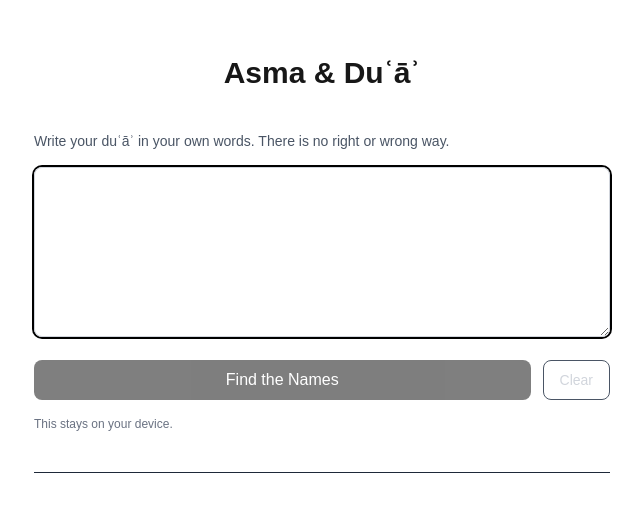
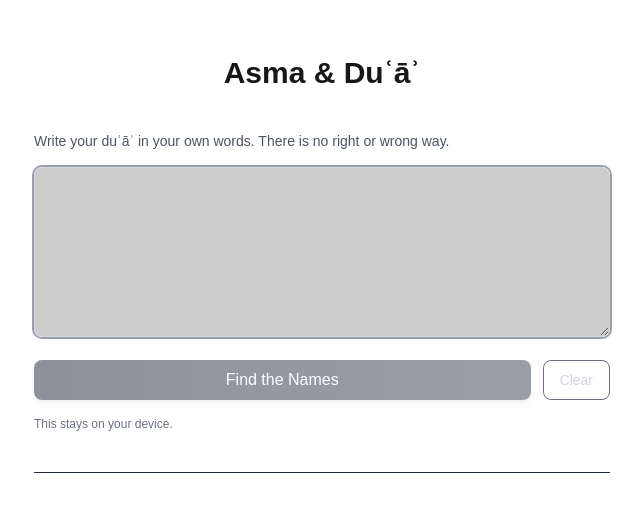
Before and after one commit to hayfaawshan/asma-and-dua, a Next.js app: page / in a window 1280 px wide. Shown: the part 136-648 px from the top of the page, without its empty margins (318-961 px from the left). Built offline with nearby package versions, Linux system fonts and the light colour scheme.

Commit message:
update styling of button

```diff
--- a/components/DuaInput.tsx
+++ b/components/DuaInput.tsx
@@ -40,22 +40,39 @@ export default function DuaInput({
         value={dua}
         onChange={(e) => setDua(e.target.value)}
         rows={6}
-        className="w-full rounded-lg border border-gray-300 p-3 focus:outline-none focus:ring-2 focus:ring-black"
+        className="w-full rounded-lg border border-gray-300 bg-black/20 p-3 focus:outline-none focus:ring-2 focus:ring-gray-400"
       />
 
       <div className="flex gap-3">
+        {/* Find button */}
         <button
           disabled={loading || dua.trim().length === 0}
           onClick={onSubmit}
-          className="flex-1 rounded-lg bg-black px-4 py-2 text-white hover:bg-gray-800 disabled:opacity-50"
+          className="
+            flex-1 rounded-lg
+            bg-gradient-to-r from-gray-800 to-gray-700
+            px-4 py-2 text-white
+            hover:from-gray-700 hover:to-gray-600
+            transition
+            shadow-md
+            disabled:opacity-50
+          "
         >
           {buttonLabel}
         </button>
 
+        {/* Clear button */}
         <button
           disabled={loading}
           onClick={onClear}
-          className="rounded-lg border border-gray-600 px-4 py-2 text-sm text-gray-300 hover:bg-gray-800 disabled:opacity-50"
+          className="
+            rounded-lg
+            border border-gray-500
+            px-4 py-2 text-sm text-gray-300
+            hover:bg-gray-800
+            transition
+            disabled:opacity-50
+          "
         >
           Clear
         </button>
```
